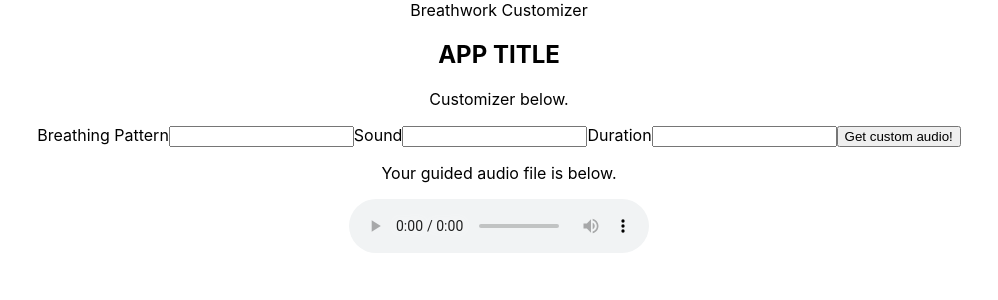
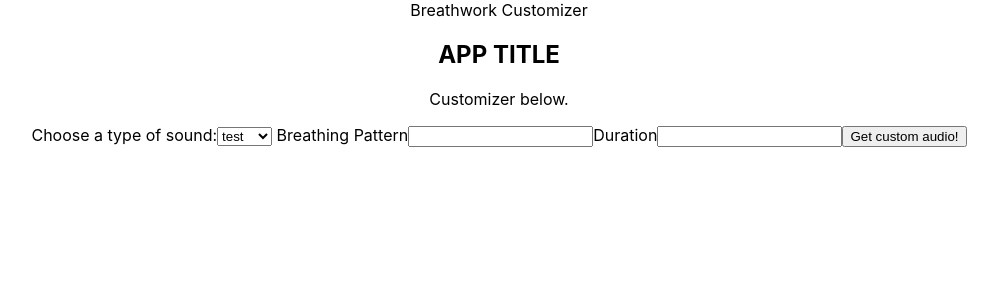
Before and after one commit to sophwag/fe-breathwork-customizer, a React (Create React App) app: page / in a window 1280 px wide. Shown: the top 300 px of the page, without its empty margins (141-1139 px from the left). Built offline with nearby package versions, Linux system fonts and the light colour scheme.

Commit message:
Implements loading logic after custom sound request, adds loading circle

```diff
--- a/src/App.tsx
+++ b/src/App.tsx
@@ -8,8 +8,8 @@ import AudioDisplay from "./components/AudioDisplay";
 import NewSoundForm from "./components/NewSoundForm";
 
 function App() {
-  const [dictDisplay, setDictDisplay] = useState(["hi"]);
-  const [soundDisplay, setSoundDisplay] = useState(["sound"]);
+  const [dictDisplay, setDictDisplay] = useState<any>([]);
+  const [soundDisplay, setSoundDisplay] = useState<any>([]);
   const [src, setSrc] = useState("");
 
   // const DICT_URL = "https://backend-breath-capstone.herokuapp.com/test_dict"
@@ -37,6 +37,7 @@ function App() {
 
 
   const getCustomAudio = (request_data: any) => {
+    setDictDisplay([1]);
     axios({
       url: CUSTOM_AUDIO_URL,
       method: "get",
--- /dev/null
+++ b/src/components/AudioDisplay.css
@@ -0,0 +1,41 @@
+
+/* Loading circle code from https://loading.io/css/ */
+.lds-ring {
+    display: inline-block;
+    position: relative;
+    width: 80px;
+    height: 80px;
+}
+.lds-ring div {
+    box-sizing: border-box;
+    display: block;
+    position: absolute;
+    width: 64px;
+    height: 64px;
+    margin: 8px;
+    border: 8px solid rgb(250, 250, 250);
+    border-radius: 50%;
+    animation: lds-ring 1.2s cubic-bezier(0.5, 0, 0.5, 1) infinite;
+    border-color: rgb(57, 100, 168) transparent transparent transparent;
+}
+
+.lds-ring div:nth-child(1) {
+    animation-delay: -0.45s;
+}
+
+.lds-ring div:nth-child(2) {
+    animation-delay: -0.3s;
+}
+
+.lds-ring div:nth-child(3) {
+    animation-delay: -0.15s;
+}
+
+@keyframes lds-ring {
+    0% {
+    transform: rotate(0deg);
+    }
+    100% {
+    transform: rotate(360deg);
+    }
+}
--- a/src/components/AudioDisplay.tsx
+++ b/src/components/AudioDisplay.tsx
@@ -1,10 +1,18 @@
 // import { useState } from "react";
+import './AudioDisplay.css';
+
 
 const AudioDisplay = (props: any) => {
-    return (
+    if (props.dictDisplay.length === 0) {
+        return (<div> </div>)
+    }
+    else if (props.dictDisplay.length === 1) {
+        return (<div><div> <p></p> <p>Loading your sound</p> </div> <div className="lds-ring"><div></div><div></div><div></div><div></div></div></div>)
+    }
+    else return (
         <div>
-            {/* <p>Below is your {props.dictDisplay.duration} minute guided {props.dictDisplay.pattern} breathing with {props.dictDisplay.sound} sound.</p> */}
-            <p>Your guided audio file is below.</p>
+            <p>Your breathwork session is ready! Below is your {props.dictDisplay.duration} minute guided {props.dictDisplay.pattern} breathing with {props.dictDisplay.sound} sound.</p>
+            {/* <p>Your guided audio file is below.</p> */}
             <audio controls src={props.src}></audio>
         </div>
 
--- a/src/components/NewSoundForm.tsx
+++ b/src/components/NewSoundForm.tsx
@@ -1,6 +1,7 @@
 import { useState } from "react";
 
     const defaultAudio: any = {
+    // durations: "",
     pattern: "",
     sound: "",
     duration: ""};
@@ -11,8 +12,8 @@ import { useState } from "react";
         const onFormChange = (event: any) => {
         const stateName = event.target.name;
         const inputValue = event.target.value;
-        // console.log(stateName);
-        // console.log(inputValue);
+        console.log(stateName);
+        console.log(inputValue);
 
         const newFormData = { ...formData };
         newFormData[stateName] = inputValue;
@@ -28,24 +29,17 @@ import { useState } from "react";
 
         return (
         <form onSubmit={handleSubmit}>
-            {/* <label htmlFor="sound">Choose a type of sound:</label>
-            <select id="cars" name="sound">
-                <option value="Test">Test</option>
-                <option value="Synth">Synth</option>
-                <option value="Piano">Piano</option>
-            </select> */}
+            <label htmlFor="sound">Choose a type of sound:</label>
+            <select name="sound" value={formData.name} onChange={onFormChange}>
+                <option value="test">test</option>
+                <option value="synth">synth</option>
+                <option value="piano">piano</option>
+            </select>
             <label htmlFor="pattern"> Breathing Pattern</label>
             <input
             type="text"
             name="pattern"
             value={formData.name}
-            onChange={onFormChange}
-            />
-            <label htmlFor="sound">Sound</label>
-            <input
-            type="text"
-            name="sound"
-            value={formData.sound}
             onChange={onFormChange}
             />
             <label htmlFor="duration">Duration</label>
@@ -55,7 +49,12 @@ import { useState } from "react";
             value={formData.duration}
             onChange={onFormChange}
             />
+            {/* <label htmlFor="durations">Length (between 0 and 10 minutes):</label>
+            <input type="range" id="durations" name="durations" min="0" max="10" value={formData.name}
+            onChange={onFormChange}></input> */}
+
             <input type="submit" value="Get custom audio!" />
+
         </form>
         );
     };
```
Also changed, not shown: src/App.css (+18 -0 lines).
